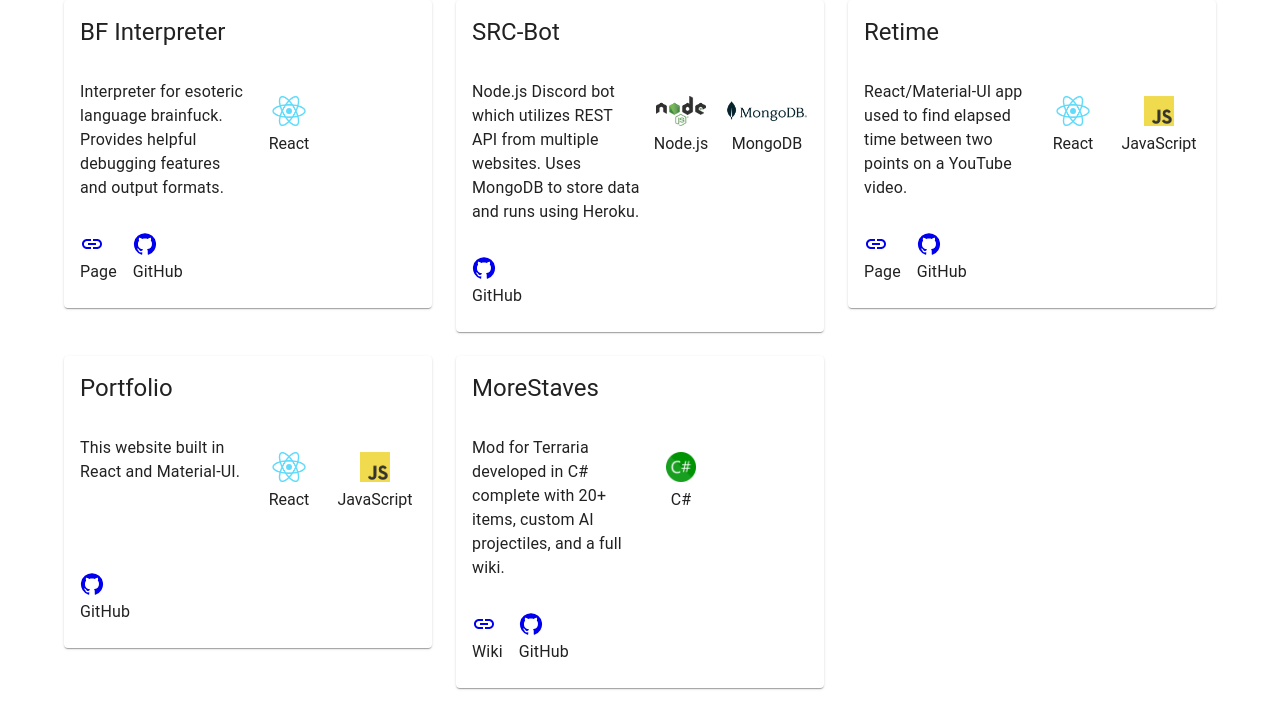
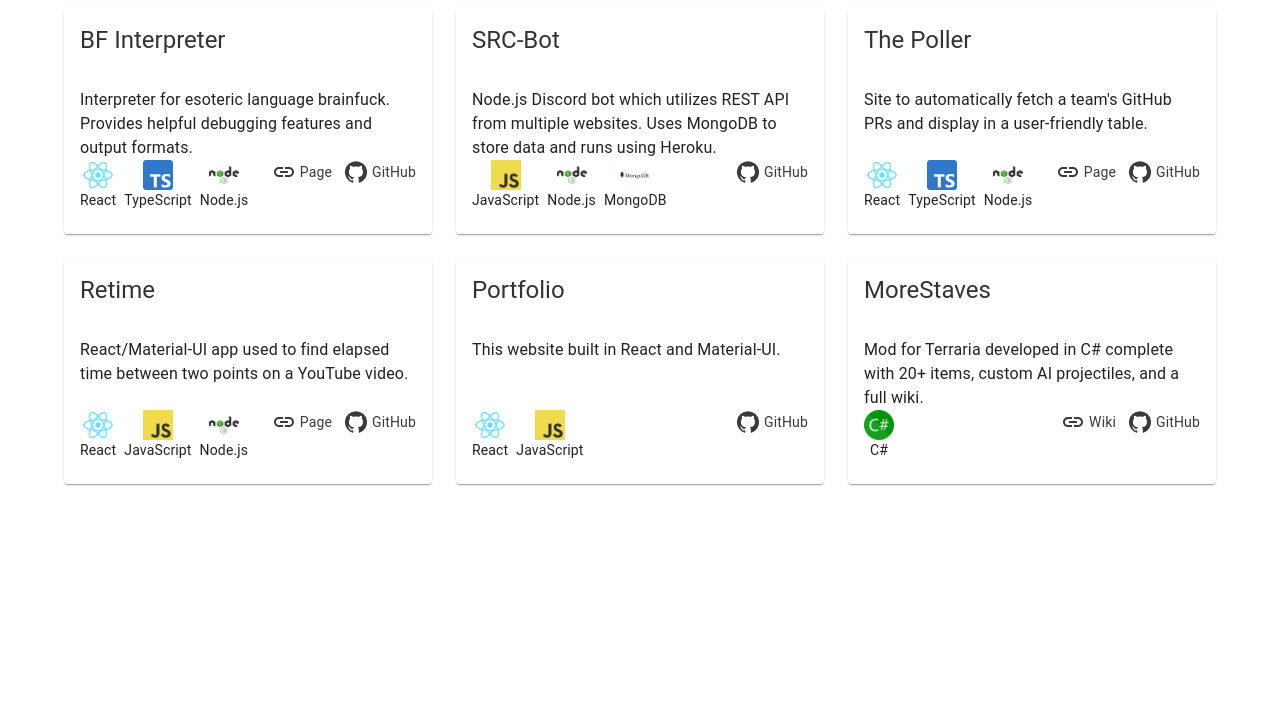
Before and after one commit to Nick-NCSU/Nick-NCSU.github.io, a React (Create React App) app: page / in a window 1280 px wide. Shown: the top 728 px of the page. Built offline with nearby package versions, Linux system fonts and the light colour scheme.

Commit message:
Add the poller and update CSS

```diff
--- a/src/App.js
+++ b/src/App.js
@@ -1,9 +1,10 @@
 import { Container, Grid } from '@mui/material';
-import JSLogo from './images/JS.png'
-import MongoDBLogo from './images/MongoDB.png'
-import ReactLogo from './images/React.png'
-import CSharpLogo from './images/CSharp.png'
-import NodeJSLogo from './images/NodeJS.png'
+import JSLogo from './images/JS.png';
+import MongoDBLogo from './images/MongoDB.png';
+import ReactLogo from './images/React.png';
+import CSharpLogo from './images/CSharp.png';
+import NodeJSLogo from './images/NodeJS.png';
+import TSLogo from './images/TS.png';
 import DetailCard from './components/DetailCard';
 import { GitHub, Link } from '@mui/icons-material';
 
@@ -19,6 +20,14 @@ function App() {
               {
                 name: "React",
                 img: ReactLogo
+              },
+              {
+                name: "TypeScript",
+                img: TSLogo
+              },
+              {
+                name: "Node.js",
+                img: NodeJSLogo
               }
             ],
             links: [
@@ -41,19 +50,55 @@ function App() {
             description: "Node.js Discord bot which utilizes REST API from multiple websites. Uses MongoDB to store data and runs using Heroku.",
             technologies: [
               {
+                name: "JavaScript",
+                img: JSLogo
+              },
+              {
                 name: "Node.js",
                 img: NodeJSLogo
               },
               {
                 name: "MongoDB",
                 img: MongoDBLogo
-              }
+              },
             ],
             links: [
               {
                 icon: GitHub,
                 name: "GitHub",
                 url: "https://github.com/Nick-NCSU/hpbot"
+              }
+            ]
+          }}/>
+        </Grid>
+        <Grid item xs={12} md={6} lg={4}>
+          <DetailCard details={{
+            title: "The Poller",
+            description: "Site to automatically fetch a team's GitHub PRs and display in a user-friendly table.",
+            technologies: [
+              {
+                name: "React",
+                img: ReactLogo
+              },
+              {
+                name: "TypeScript",
+                img: TSLogo
+              },
+              {
+                name: "Node.js",
+                img: NodeJSLogo
+              }
+            ],
+            links: [
+              {
+                icon: Link,
+                name: "Page",
+                url: "https://the-poller.github.io/the-poller/"
+              },
+              {
+                icon: GitHub,
+                name: "GitHub",
+                url: "https://github.com/The-Poller/the-poller"
               }
             ]
           }}/>
@@ -70,6 +115,10 @@ function App() {
               {
                 name: "JavaScript",
                 img: JSLogo
+              },
+              {
+                name: "Node.js",
+                img: NodeJSLogo
               }
             ],
             links: [
--- a/src/components/DetailCard.js
+++ b/src/components/DetailCard.js
@@ -1,47 +1,45 @@
-import React from 'react'
-import { Card, CardContent, CardHeader, Grid, ImageList, ImageListItem, ImageListItemBar, SvgIcon, Typography } from '@mui/material'
+import React from 'react';
+import { Card, CardContent, CardHeader, Container, Grid, Typography } from '@mui/material';
+import { GitHub, Link } from '@mui/icons-material';
 
 export default function DetailCard({ details }) {
     return (
-        <div>
-            <Card>
+        <Card className="detail-card">
             <CardHeader
                 title={details.title}
+                className="card-header"
             />
-                <CardContent>
-                    <Grid container>
-                        <Grid item sm={6}>
-                            <Typography>
+            <CardContent className="card-content">
+                <Typography variant="body1" className="description">
                     {details.description}
                 </Typography>
+                <Grid container justifyContent="space-between">
+                    <Grid item>
+                        <div className="technologies-container">
+                            {details.technologies.map((technology, index) => (
+                                <div key={index} className="technology">
+                                    <img src={technology.img} alt={technology.name} className="technology-img" />
+                                    <Typography variant="body2" className="technology-name">
+                                        {technology.name}
+                                    </Typography>
+                                </div>
+                            ))}
+                        </div>
                     </Grid>
-                        <Grid item sm={6}>
-                            <ImageList>
-                                {details.technologies.map((technology) =>
-                                    <ImageListItem key={technology.name}>
-                                        <img src={technology.img} alt={technology.name} style={{ width: "100%", maxHeight: 30, objectFit: "contain" }} />
-                                        <ImageListItemBar title={technology.name} position="below" align="center" />
-                                    </ImageListItem>
-                                )}
-                            </ImageList>
+                    <Grid item>
+                        <div className="links-container">
+                            {details.links.map((link, index) => (
+                                <a key={index} href={link.url} className="link">
+                                    {link.icon === Link ? <Link className="link-icon" /> : <GitHub className="link-icon" />}
+                                    <Typography variant="body2" className="link-text">
+                                        {link.name}
+                                    </Typography>
+                                </a>
+                            ))}
+                        </div>
                     </Grid>
                 </Grid>
             </CardContent>
-                <CardContent>
-                    <Grid container spacing={2}>
-                        {details.links.map((link) =>
-                            <Grid item key={link.name}>
-                                <a href={link.url}>
-                                    <SvgIcon component={link.icon} />
-                                </a>
-                                <Typography>
-                                    {link.name}
-                                </Typography>
-                            </Grid>
-                        )}
-                    </Grid>
-                </CardContent>
         </Card>
-        </div>
-    )
+    );
 }
--- a/src/index.css
+++ b/src/index.css
@@ -1,13 +1,73 @@
-body {
-  margin: 0;
-  font-family: -apple-system, BlinkMacSystemFont, 'Segoe UI', 'Roboto', 'Oxygen',
-    'Ubuntu', 'Cantarell', 'Fira Sans', 'Droid Sans', 'Helvetica Neue',
-    sans-serif;
-  -webkit-font-smoothing: antialiased;
-  -moz-osx-font-smoothing: grayscale;
+.detail-card {
+  border-radius: 12px;
+  box-shadow: 0px 4px 8px rgba(0, 0, 0, 0.1);
+  height: 100%;
+  display: flex;
+  flex-direction: column;
 }
 
-code {
-  font-family: source-code-pro, Menlo, Monaco, Consolas, 'Courier New',
-    monospace;
+.technology {
+  display: flex;
+  flex-direction: column;
+  align-items: center;
+  text-align: center;
 }
+
+.technology-name {
+  margin-top: 4px;
+}
+
+.card-header {
+  font-weight: bold;
+  color: #333;
+  padding: 16px;
+}
+
+.card-content {
+  flex-grow: 1;
+  padding: 16px;
+  display: flex;
+  flex-direction: column;
+}
+
+.description {
+  margin-bottom: 12px;
+  flex-grow: 1;
+}
+
+.technologies-container {
+  display: flex;
+  gap: 8px;
+}
+
+.technology-img {
+  width: 30px;
+  height: 30px;
+  object-fit: contain;
+}
+
+.links-container {
+  display: flex;
+  gap: 12px;
+}
+
+.link {
+  display: flex;
+  align-items: center;
+  text-decoration: none;
+  color: #3a3a3a;
+  transition: color 0.3s ease-in-out;
+}
+
+.link:hover {
+  color: #afafaf;
+}
+
+.link-icon {
+  margin-right: 4px;
+  font-size: 1.2rem;
+}
+
+.link-text {
+  font-size: 0.9rem;
+}
```
Also changed, not shown: src/images/TS.png (added). Lines whose indentation alone changed are shown as unchanged.
